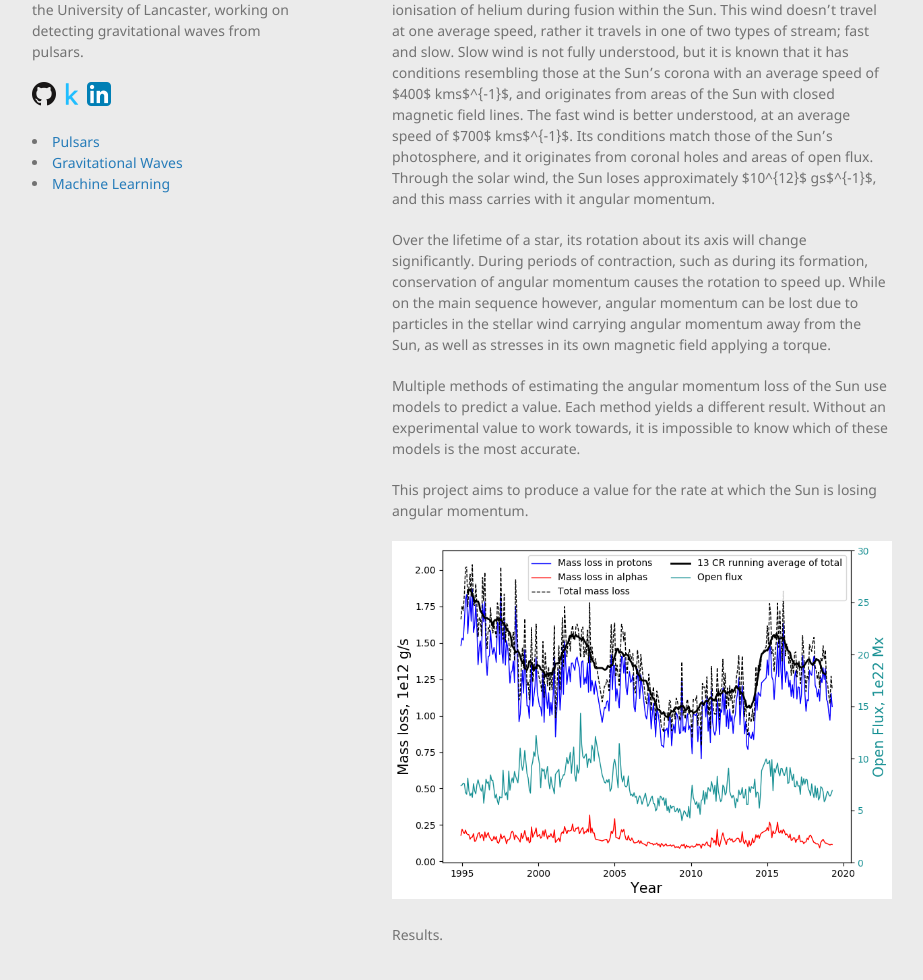
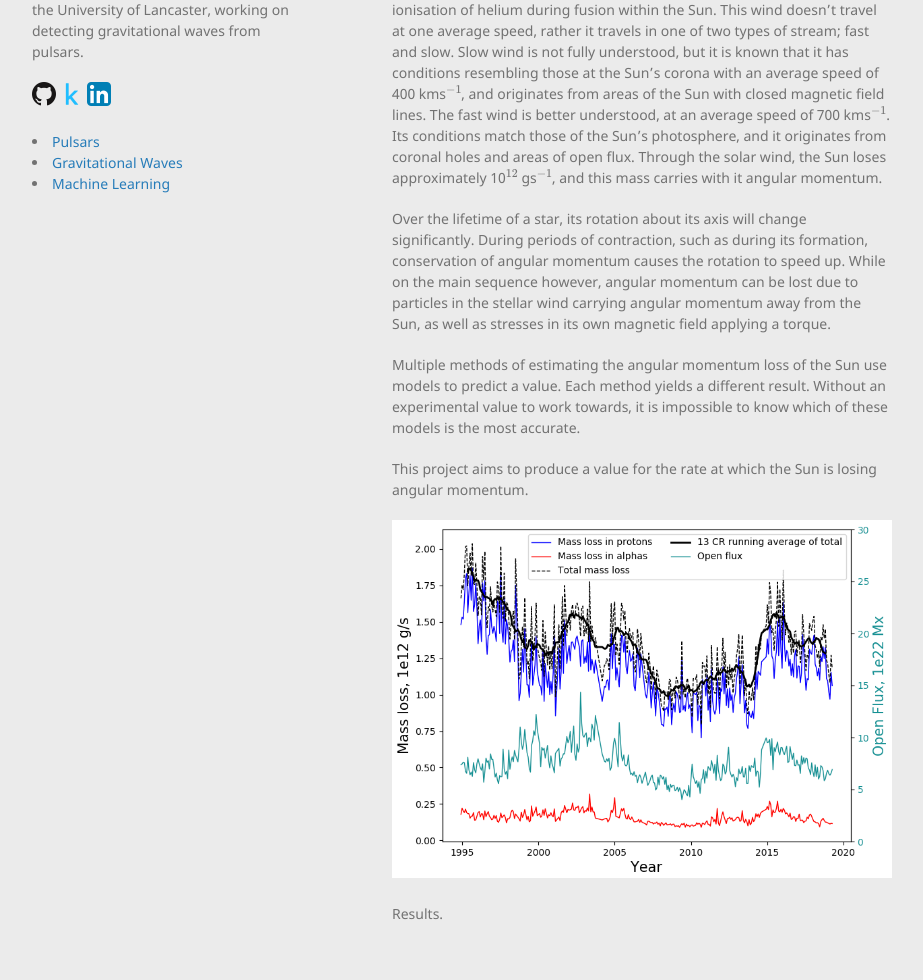
Before and after one commit to alhewitt/alhewitt.github.io, a Jekyll site: the page built from direct-detection.md, in a window 1280 px wide and 1353 px high. Shown: the part 338-1318 px from the top of the window, without its empty margins (178-1101 px from the left). Built offline with Jekyll 4.4.1, drawn with Linux system fonts in a browser that asks for light colours; formulas are drawn with MathJax 3; our own code applies the rules of GitHub Pages for plain Markdown files; some of the changed text lies outside the part shown.

Commit message:
Update direct-detection.md

```diff
--- a/direct-detection.md
+++ b/direct-detection.md
@@ -6,7 +6,7 @@ layout: default
 
 The Sun is the closest star to us, the only one whose stellar wind is directly measurable. Our knowledge of our star is used as a reference for how we expect other stars in the universe to behave. It is difficult to understand a process in other stars if it is not first understood in the Sun.
 
-The solar wind is an example of something which is not completely understood. It is a stream of charged particles, consisting mostly of protons and electrons from the ionisation of hydrogen, and alpha particles from the ionisation of helium during fusion within the Sun. This wind doesn't travel at one average speed, rather it travels in one of two types of stream; fast and slow. Slow wind is not fully understood, but it is known that it has conditions resembling those at the Sun's corona with an average speed of $400$ kms$^{-1}$, and originates from areas of the Sun with closed magnetic field lines. The fast wind is better understood, at an average speed of $700$ kms$^{-1}$. Its conditions match those of the Sun's photosphere, and it originates from coronal holes and areas of open flux. Through the solar wind, the Sun loses approximately $10^{12}$ gs$^{-1}$, and this mass carries with it angular momentum.
+The solar wind is an example of something which is not completely understood. It is a stream of charged particles, consisting mostly of protons and electrons from the ionisation of hydrogen, and alpha particles from the ionisation of helium during fusion within the Sun. This wind doesn't travel at one average speed, rather it travels in one of two types of stream; fast and slow. Slow wind is not fully understood, but it is known that it has conditions resembling those at the Sun's corona with an average speed of 400 kms$$^{-1}$$, and originates from areas of the Sun with closed magnetic field lines. The fast wind is better understood, at an average speed of 700 kms$$^{-1}$$. Its conditions match those of the Sun's photosphere, and it originates from coronal holes and areas of open flux. Through the solar wind, the Sun loses approximately 10$$^{12}$$ gs$$^{-1}$$, and this mass carries with it angular momentum.
 
 Over the lifetime of a star, its rotation about its axis will change significantly. During periods of contraction, such as during its formation, conservation of angular momentum causes the rotation to speed up. While on the main sequence however, angular momentum can be lost due to particles in the stellar wind carrying angular momentum away from the Sun, as well as stresses in its own magnetic field applying a torque.
 
```
